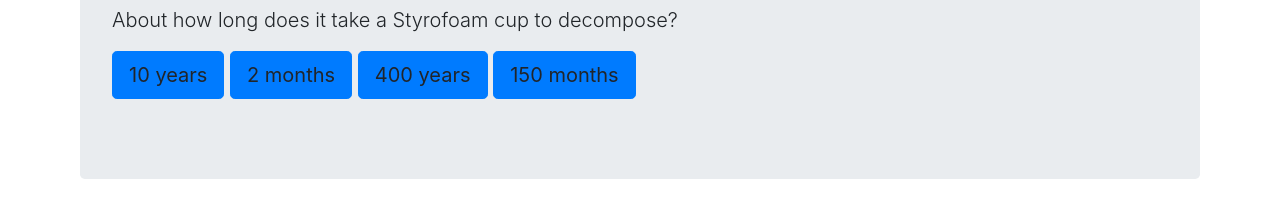
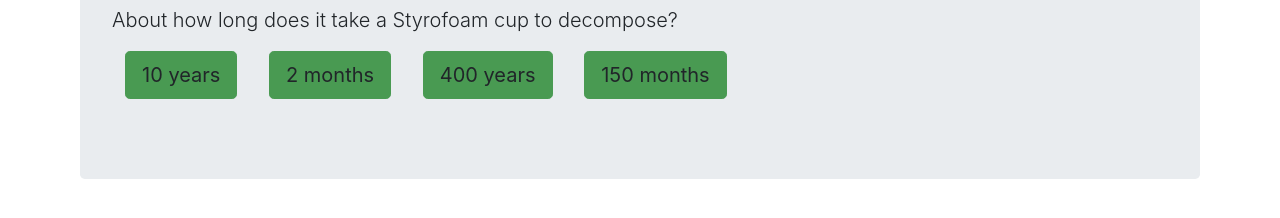
Before and after one commit to inquisitiv-e/greenify, a plain HTML site: page public/quiz.html in a window 1280 px wide. Shown: the part 270-488 px from the top of the page. Drawn offline with nearby package versions, Linux system fonts and the light colour scheme.

Commit message:
quiz button

```diff
--- a/public/css/quiz.css
+++ b/public/css/quiz.css
@@ -1,4 +1,7 @@
-
+.quizButton{
+    margin-left: 13px !important;
+        margin-right: 13px !important;
+}
 #givingGap{
     margin-left: 2em;
     padding-right: 2em;
--- a/public/quiz.html
+++ b/public/quiz.html
@@ -59,10 +59,10 @@
     <h1 class="display-4">Quiz of the Day!</h1>
     <p class="lead">About how long does it take a Styrofoam cup to decompose?</p>
     <p class="lead">
-      <a class="btn btn-primary btn-lg" role="button">10 years</a>
-        <a class="btn btn-primary btn-lg" role="button">2 months</a>
-          <a class="btn btn-primary btn-lg" role="button">400 years</a>
-            <a class="btn btn-primary btn-lg" role="button">150 months</a>
+      <a class="btn btn-primary btn-lg quizButton" role="button">10 years</a>
+        <a class="btn btn-primary btn-lg quizButton" role="button">2 months</a>
+          <a class="btn btn-primary btn-lg quizButton" role="button">400 years</a>
+            <a class="btn btn-primary btn-lg quizButton" role="button">150 months</a>
     </p>
 </div>
 
```
Also changed, not shown: public/css/bootstrap.css.
